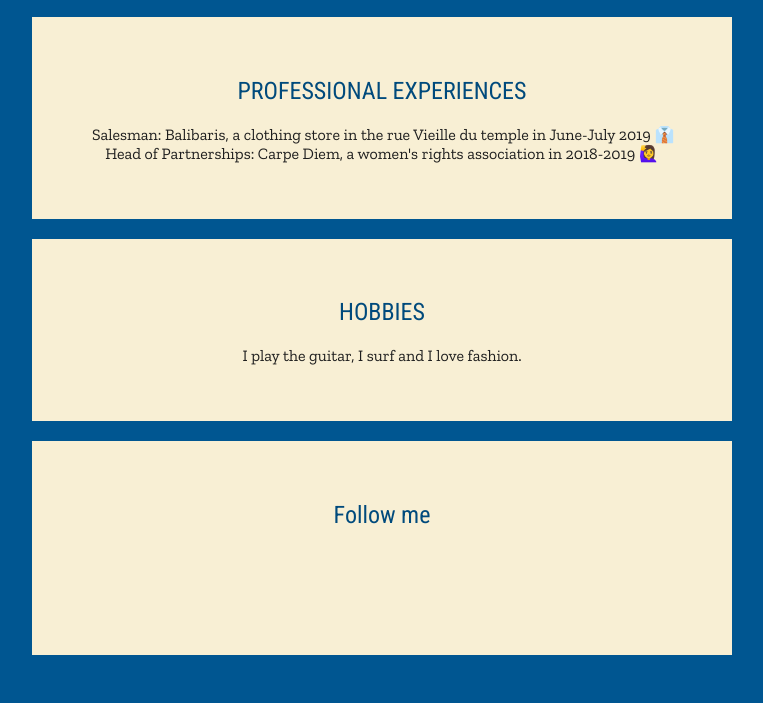
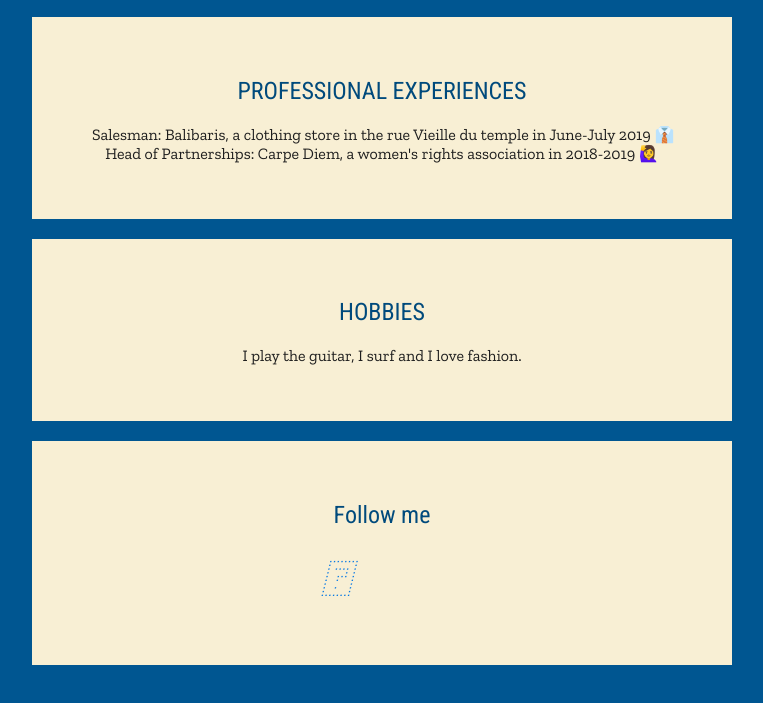
Before and after one commit to jziegelmayer-ieseg/my-profile-4, a plain HTML site: page index.html in a window 1280 px wide. Shown: the part 695-1398 px from the top of the page, without its empty margins (258-1021 px from the left). Drawn offline with nearby package versions, Linux system fonts and the light colour scheme.

Commit message:
Update index.html

```diff
--- a/index.html
+++ b/index.html
@@ -66,7 +66,7 @@
 	      <ul class="list-inline">
 	          <li>
 		              <a href="https://www.linkedin.com/in/gabriel-ledesma/" target="blank">
-		                 <i class="fa fa-linkedin"></i>
+		                 <i class="fa-linkedin"></i>
 		              </a>
 	          </li>
 	          <li>
```
